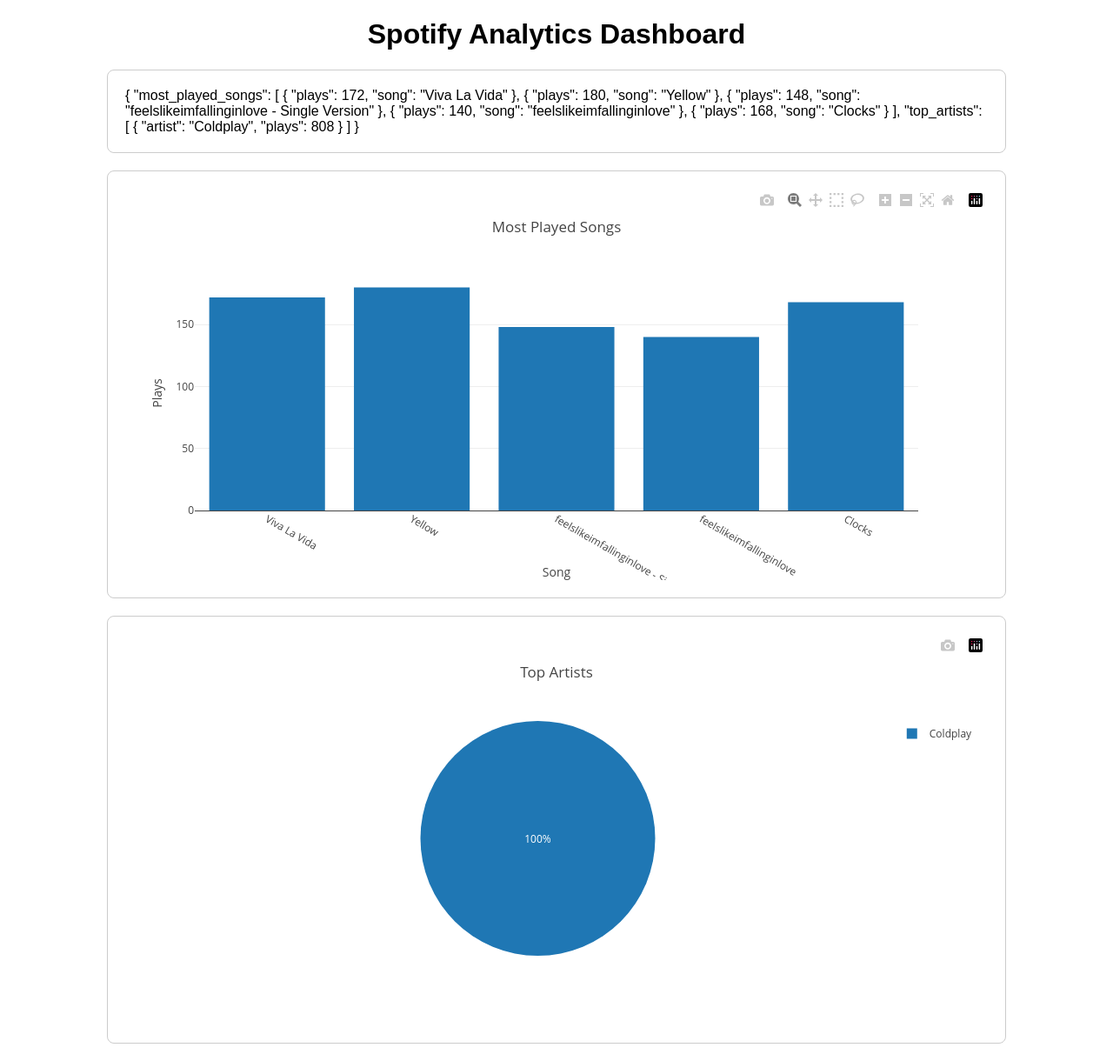
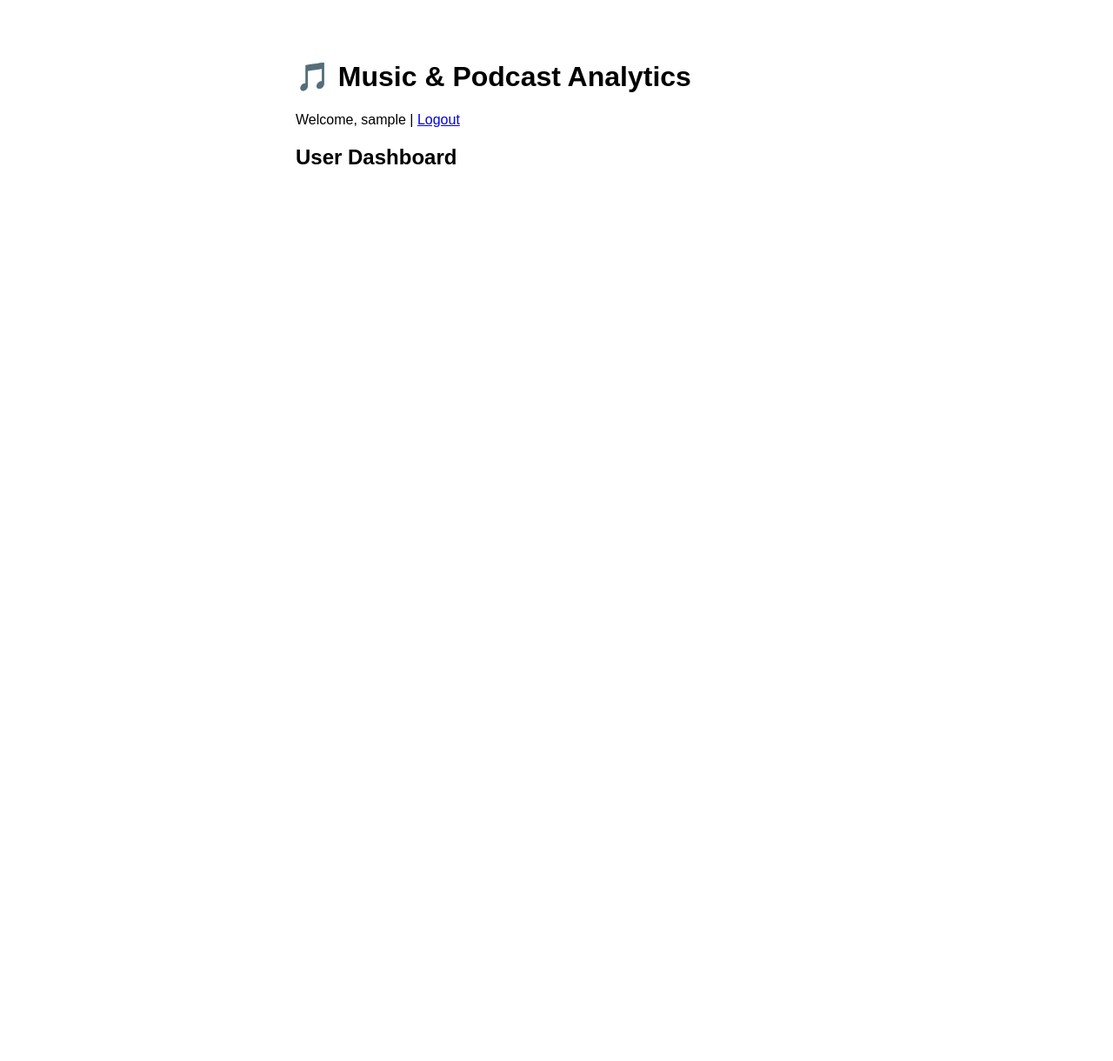
Before and after one commit to bini1995/music-and-podcast-analytics-platform, a Flask app: template templates/dashboard.html in a window 1280 px wide. Shown: the whole page at 87% size. After the commit the page ends 189 px from the top, so only its background shows below. Run offline with Flask 3, Linux system fonts and the light colour scheme; the template is opened without the code that fills it, so the values that code supplies are empty; the visitor is signed in with stand-in values (Sample User, id 1); some libraries are stand-ins or nearby versions.

Commit message:
Setup blueprints, auth/admin/dashboard routes, and passed tests

```diff
--- a/app.py
+++ b/app.py
@@ -1,182 +1,66 @@
-from flask import Flask, request, jsonify, session, render_template, send_from_directory
+# app.py
+from flask import Flask
 from flask_sqlalchemy import SQLAlchemy
-from flask_login import LoginManager, UserMixin, login_user, logout_user, login_required, current_user
 from flask_bcrypt import Bcrypt
-from flask_cors import CORS
-import os
+from flask_login import LoginManager
 from flask_session import Session
 from flask_migrate import Migrate
+from flask_cors import CORS
+from flask_talisman import Talisman
 import redis
+import os
 from datetime import timedelta
-from functools import wraps
-import re
-from models import db, User, StreamingMetrics
-from flask_talisman import Talisman
 
-# Initialize Flask app
+# Models & extensions
+from models import db, User
+from blueprints.auth import auth_bp
+from blueprints.dashboard import dashboard_bp
+from blueprints.admin import admin_bp
+
 app = Flask(__name__)
 
-# CORS Configuration
+# === Security & Middleware ===
 CORS(app, resources={r"/*": {"origins": "*"}}, supports_credentials=True)
-
-# Talisman Configuration (Remove force_https to avoid SSL errors)
 Talisman(app, content_security_policy={
     "script-src": ["'self'", "https://cdn.plot.ly", "'unsafe-eval'"]
 }, force_https=False)
 
-# Application Configuration
-app.config['SECRET_KEY'] = os.environ.get("SECRET_KEY", "supersecretkey")
-app.config['SQLALCHEMY_DATABASE_URI'] = 'postgresql://postgres:TATA1tata1@localhost/music_analytics'
-app.config['SQLALCHEMY_TRACK_MODIFICATIONS'] = False
-app.config['SESSION_TYPE'] = 'redis'
-app.config['SESSION_PERMANENT'] = True
-app.config['SESSION_USE_SIGNER'] = True
-app.config['SESSION_KEY_PREFIX'] = 'session:'
-app.config['SESSION_COOKIE_NAME'] = "music_analytics_session"
-app.config['SESSION_COOKIE_HTTPONLY'] = True
-app.config['SESSION_COOKIE_SECURE'] = False  # Set to True in production
-app.config['SESSION_REDIS'] = redis.StrictRedis(
-    host='127.0.0.1', port=6379, db=0, decode_responses=False
+# === Config ===
+app.config.update(
+    SECRET_KEY=os.getenv("SECRET_KEY", "supersecretkey"),
+    SQLALCHEMY_DATABASE_URI=os.getenv("DATABASE_URL", "postgresql://postgres:TATA1tata1@localhost/music_analytics"),
+    SQLALCHEMY_TRACK_MODIFICATIONS=False,
+    SESSION_TYPE="redis",
+    SESSION_PERMANENT=True,
+    SESSION_KEY_PREFIX="session:",
+    SESSION_COOKIE_NAME="music_analytics_session",
+    SESSION_COOKIE_HTTPONLY=True,
+    SESSION_COOKIE_SECURE=False,
+    REMEMBER_COOKIE_DURATION=timedelta(days=7),
 )
-app.config['REMEMBER_COOKIE_DURATION'] = timedelta(days=7)
+app.config['SESSION_REDIS'] = redis.StrictRedis(host='127.0.0.1', port=6379, db=0)
 
-# Initialize Extensions
+# === Init Extensions ===
 db.init_app(app)
 bcrypt = Bcrypt(app)
-server_session = Session(app)
-migrate = Migrate(app, db)
-
-# Set up Flask-Login
+Session(app)
+Migrate(app, db)
 login_manager = LoginManager()
 login_manager.init_app(app)
-login_manager.login_view = 'login'
+login_manager.login_view = 'auth.login'
 
+# === User Loader ===
 @login_manager.user_loader
 def load_user(user_id):
     return User.query.get(int(user_id))
 
-# Input Validation Functions
-def is_valid_username(username):
-    return bool(re.match(r'^[a-zA-Z0-9]{4,20}$', username))
+# === Register Blueprints ===
+app.register_blueprint(auth_bp, url_prefix="/auth")
+app.register_blueprint(dashboard_bp, url_prefix="/dashboard")
+app.register_blueprint(admin_bp, url_prefix="/admin")
 
-def is_valid_password(password):
-    return bool(re.match(r'^(?=.*[A-Z])(?=.*[a-z])(?=.*\d).{8,}$', password))
-
-# Authentication Routes
-@app.route('/login', methods=['POST'])
-def login():
-    data = request.json
-    username = data.get('username')
-    password = data.get('password')
-
-    user = User.query.filter_by(username=username).first()
-    if not user or not user.check_password(password):
-        return jsonify({"error": "Invalid username or password"}), 401
-
-    login_user(user, remember=True)
-    return jsonify({"message": "Login successful!"})
-
-@app.route('/register', methods=['POST'])
-def register():
-    data = request.json
-    username = data.get('username')
-    password = data.get('password')
-    email = data.get('email')
-
-    if not is_valid_username(username) or not is_valid_password(password):
-        return jsonify({"error": "Invalid input"}), 400
-
-    hashed_password = bcrypt.generate_password_hash(password).decode('utf-8')
-    new_user = User(username=username, email=email, password_hash=hashed_password)
-    db.session.add(new_user)
-    db.session.commit()
-
-    return jsonify({"message": "User registered successfully"}), 201
-
-@app.route('/logout', methods=['POST'])
-@login_required
-def logout():
-    logout_user()
-    return jsonify({"message": "Logout successful"})
-
-# RBAC Middleware
-def role_required(required_role):
-    def decorator(f):
-        @wraps(f)
-        def wrapper(*args, **kwargs):
-            if current_user.role != required_role:
-                return jsonify({"error": "Insufficient privileges"}), 403
-            return f(*args, **kwargs)
-        return wrapper
-    return decorator
-
-# Admin Dashboard Route
-@app.route('/admin_dashboard', methods=['GET'])
-@login_required
-@role_required('admin')
-def admin_dashboard():
-    return jsonify({"message": "Welcome to the admin dashboard!"})
-
-# Spotify Visualization Route
-@app.route("/spotify/visuals", methods=["GET"])
-def spotify_visuals():
-    try:
-        # Example data retrieval, modify as needed
-        most_played_songs = [
-            {"song": "Viva La Vida", "plays": 172},
-            {"song": "Yellow", "plays": 180},
-            {"song": "feelslikeimfallinginlove - Single Version", "plays": 148},
-            {"song": "feelslikeimfallinginlove", "plays": 140},
-            {"song": "Clocks", "plays": 168},
-        ]
-
-        # Aggregating artist play counts
-        top_artists = [
-            {"artist": "Coldplay", "plays": 172},
-            {"artist": "Coldplay", "plays": 180},
-            {"artist": "Coldplay", "plays": 148},
-            {"artist": "Coldplay", "plays": 140},
-            {"artist": "Coldplay", "plays": 168},
-        ]
-
-        # Aggregate artist plays
-        artist_plays = {}
-        for artist in top_artists:
-            name = artist["artist"]
-            plays = artist["plays"]
-            if name in artist_plays:
-                artist_plays[name] += plays
-            else:
-                artist_plays[name] = plays
-
-        # Convert the aggregated data back into a list of dicts
-        aggregated_artists = [{"artist": k, "plays": v} for k, v in artist_plays.items()]
-
-        metrics = {
-            "most_played_songs": most_played_songs,
-            "top_artists": aggregated_artists,
-        }
-
-        return jsonify(metrics)
-    except Exception as e:
-        return jsonify({"error": str(e)}), 500
-
-@app.route("/")
-def home():
-    return render_template("dashboard.html")
-
-# Static File Route
-@app.route('/static/<path:filename>')
-def serve_static(filename):
-    return send_from_directory('static', filename)
-
-# Favicon Route
-@app.route('/favicon.ico')
-def favicon():
-    return send_from_directory("static", "favicon.ico", mimetype="image/vnd.microsoft.icon")
-
-# Run the app
-if __name__ == '__main__':
+# === Main Entry ===
+if __name__ == "__main__":
     with app.app_context():
         db.create_all()
     app.run(debug=True)
--- /dev/null
+++ b/static/css/styles.css
@@ -0,0 +1,16 @@
+body {
+    font-family: sans-serif;
+    max-width: 600px;
+    margin: 2rem auto;
+    padding: 1rem;
+  }
+  input, select, button {
+    padding: 8px;
+    margin: 5px 0;
+    width: 100%;
+  }
+  button {
+    background: #1db954;
+    color: white;
+    border: none;
+  }
--- /dev/null
+++ b/static/js/dashboard.js
@@ -0,0 +1,7 @@
+fetch("/spotify/visuals")
+  .then((res) => res.json())
+  .then((data) => {
+    Plotly.newPlot("most-played", JSON.parse(data.most_played_songs));
+    Plotly.newPlot("top-artists", JSON.parse(data.top_artists));
+  })
+  .catch((err) => console.error("Error loading dashboard data:", err));
--- /dev/null
+++ b/templates/base.html
@@ -0,0 +1,24 @@
+<!DOCTYPE html>
+<html lang="en">
+  <head>
+    <meta charset="UTF-8" />
+    <title>{% block title %}Music Analytics{% endblock %}</title>
+    <link
+      rel="stylesheet"
+      href="{{ url_for('static', filename='css/styles.css') }}"
+    />
+  </head>
+  <body>
+    <header>
+      <h1>🎵 Music & Podcast Analytics</h1>
+      {% if current_user.is_authenticated %}
+      <p>
+        Welcome, {{ current_user.username }} |
+        <a href="{{ url_for('auth.logout') }}">Logout</a>
+      </p>
+      {% endif %}
+    </header>
+
+    <main>{% block content %}{% endblock %}</main>
+  </body>
+</html>
--- a/templates/dashboard.html
+++ b/templates/dashboard.html
@@ -1,38 +1,8 @@
-<!DOCTYPE html>
-<html lang="en">
-  <head>
-    <meta charset="UTF-8" />
-    <title>Spotify Analytics Dashboard</title>
-    <script src="https://cdn.plot.ly/plotly-latest.min.js"></script>
-    <script src="/static/script.js" defer></script>
-    <style>
-      body {
-        font-family: Arial, sans-serif;
-        margin: 20px;
-      }
-      h1 {
-        text-align: center;
-      }
-      #most-played,
-      #top-artists,
-      #raw-data {
-        width: 80%;
-        margin: 20px auto;
-        padding: 20px;
-        border: 1px solid #ccc;
-        border-radius: 8px;
-      }
-      pre {
-        background: #f4f4f4;
-        padding: 10px;
-        border-radius: 5px;
-      }
-    </style>
-  </head>
-  <body>
-    <h1>Spotify Analytics Dashboard</h1>
-    <div id="raw-data"><pre>Loading data...</pre></div>
-    <div id="most-played"></div>
-    <div id="top-artists"></div>
-  </body>
-</html>
+{% extends "base.html" %} {% block title %}Dashboard{% endblock %} {% block
+content %}
+<h2>User Dashboard</h2>
+<div id="most-played"></div>
+<div id="top-artists"></div>
+<script src="https://cdn.plot.ly/plotly-latest.min.js"></script>
+<script src="{{ url_for('static', filename='js/dashboard.js') }}"></script>
+{% endblock %}
```
Also changed, not shown: blueprints/_init_.py (added, +8 -0 lines), blueprints/admin.py (added, +10 -0 lines), blueprints/auth.py (added, +56 -0 lines), blueprints/dashboard.py (renamed from dashboard.py, +9 -13 lines), spotify_integration.py (+18 -0 lines), static/js/auth.js (added, +37 -0 lines), templates/admin.html (added, +9 -0 lines), templates/register.html (added, +21 -0 lines), tests/conftest.py (added, +31 -0 lines), tests/test_admin.py (added, +4 -0 lines), tests/test_auth.py (added, +16 -0 lines), tests/test_dashboard.py (added, +9 -0 lines), __init__.py (added), tests/_init_.py (added), 1 other file.
